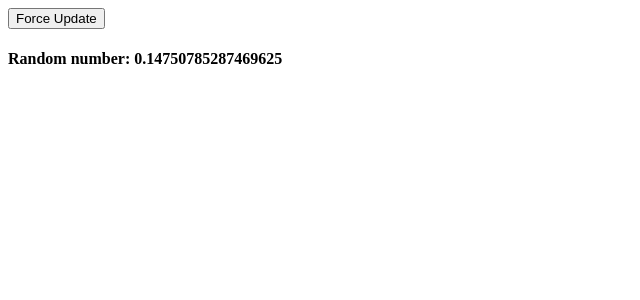
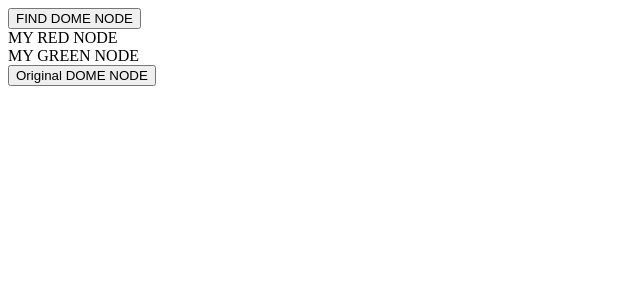
Before and after one commit to mandip8800/reactjsPractice, a React app in the folder reactapp/: page / in a window 1280 px wide. Shown: the top 300 px of the page, without its empty margins (0-640 px from the left). Built offline with nearby package versions, Linux system fonts and the light colour scheme.

Commit message:
component api find dom node practice

```diff
--- /dev/null
+++ b/reactapp/AppComponentApiFindDomNode.jsx
@@ -0,0 +1,34 @@
+import React from 'react';
+import ReactDOM from 'react-dom';
+
+class App extends React.Component{
+	constructor(){
+		super();
+		this.findDomNodeHandler=this.findDomNodeHandler.bind(this);
+	}
+	findDomNodeHandler(){
+		var myDivRed=document.getElementById('myDivRed');
+		ReactDOM.findDOMNode(myDivRed).style.color='red';
+
+		var myDivGreen=document.getElementById('myDivGreen');
+		ReactDOM.findDOMNode(myDivGreen).style.color='green';
+	}
+	findDomNodeHandlerOriginal(){
+		var myDivRed=document.getElementById('myDivRed');
+		ReactDOM.findDOMNode(myDivRed).style.color='black';
+
+		var myDivGreen=document.getElementById('myDivGreen');
+		ReactDOM.findDOMNode(myDivGreen).style.color='black';
+	}
+	render(){
+		return(
+			<div>
+				<button onClick = {this.findDomNodeHandler}>FIND DOME NODE</button>
+				<div id = "myDivRed">MY RED NODE</div>
+				<div id = "myDivGreen">MY GREEN NODE</div>
+				<button onClick = {this.findDomNodeHandlerOriginal}>Original DOME NODE</button>
+			</div>
+		);
+	}
+}
+export default App;
--- a/reactapp/app.js
+++ b/reactapp/app.js
@@ -1,6 +1,6 @@
 import React from 'react';
 import PropTypes from 'prop-types';
 import ReactDOM from 'react-dom';
-import App from './AppComponentApiForceUpdate.jsx';
+import App from './AppComponentApiFindDomNode.jsx';
 
 ReactDOM.render(<App />, document.getElementById('app'));
```
